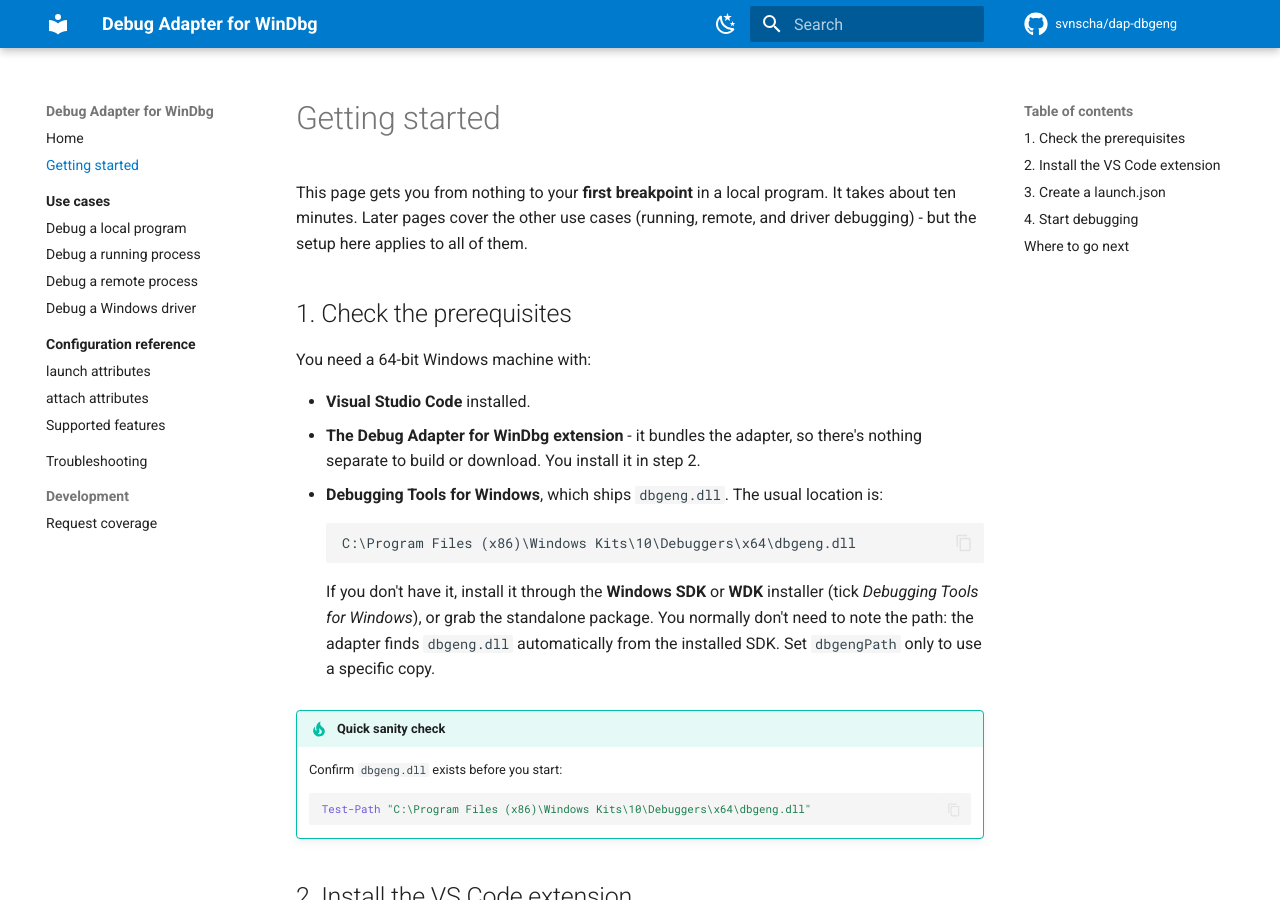
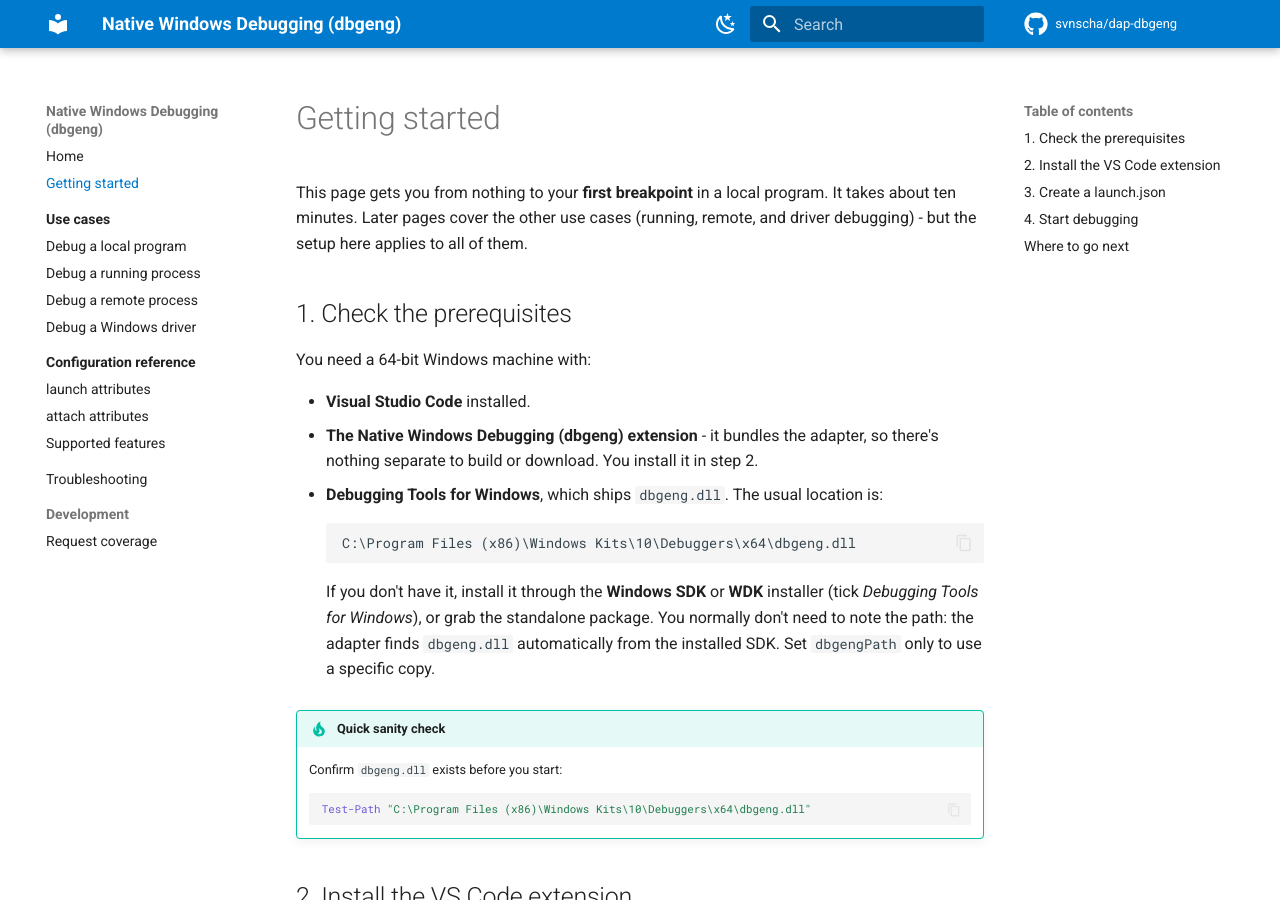
Before and after one commit to svnscha/dap-dbgeng, an MkDocs documentation site: the page built from docs/getting-started.md, in a window 1280 px wide and 900 px high. Built offline with MkDocs 1.6.1 and Material for MkDocs 9.7.7, drawn with Linux system fonts in a browser that asks for light colours; comment, search, counter and statistics services are not loaded; some of the changed text lies outside the part shown.

Commit message:
rebrand: "Native Windows Debugging (dbgeng)" (was "Debug Adapter for WinDbg")
The old name read as a tool *for* WinDbg, which misframes the product. Rename the
headline everywhere to match the story: debug native Windows code - C and C++
programs, services, and even the Windows kernel - straight from VS Code, using
the same engine that powers WinDbg.

Updates the extension displayName/description, the settings and debugger-type
labels, the README and CHANGELOG, the docs site name/description, and the doc
pages that named the extension. No functional changes. Bumps the version to
0.1.1 so the rebranded listing can be published (the live 0.1.0 keeps the old
name until then).

Co-Authored-By: Claude Opus 4.8 (1M context) <noreply@anthropic.com>

```diff
--- a/docs/getting-started.md
+++ b/docs/getting-started.md
@@ -9,7 +9,7 @@ remote, and driver debugging) - but the setup here applies to all of them.
 You need a 64-bit Windows machine with:
 
 - **Visual Studio Code** installed.
-- **The Debug Adapter for WinDbg extension** - it bundles the adapter, so there's
+- **The Native Windows Debugging (dbgeng) extension** - it bundles the adapter, so there's
   nothing separate to build or download. You install it in step 2.
 - **Debugging Tools for Windows**, which ships `dbgeng.dll`. The usual location is:
 
@@ -32,7 +32,7 @@ You need a 64-bit Windows machine with:
 
 ## 2. Install the VS Code extension
 
-Install the **Debug Adapter for WinDbg** extension. The adapter executable is
+Install the **Native Windows Debugging (dbgeng)** extension. The adapter executable is
 **bundled inside it**, so there's nothing else to download, build, or point at -
 once the extension is installed, you're ready to debug.
 
--- a/docs/troubleshooting.md
+++ b/docs/troubleshooting.md
@@ -19,7 +19,7 @@ For a full record of the DAP conversation, set a
 
 VS Code doesn't have the extension that provides the `dbgeng` debug type.
 
-**Fix:** install the **Debug Adapter for WinDbg** extension (it bundles the
+**Fix:** install the **Native Windows Debugging (dbgeng)** extension (it bundles the
 adapter - see [Getting started](getting-started.md)), make sure it's enabled, and
 reload the window. Your configuration's `type` must be `dbgeng`.
 
--- a/mkdocs.yml
+++ b/mkdocs.yml
@@ -1,8 +1,8 @@
-site_name: Debug Adapter for WinDbg
+site_name: Native Windows Debugging (dbgeng)
 site_description: >-
-  User guide for dap-dbgeng - a Windows Debug Adapter Protocol server backed by
-  the Windows debug engine (dbgeng). Configure VS Code to debug native programs,
-  attach to processes, debug remotely, and debug Windows drivers.
+  Debug native Windows code - C and C++ programs, services, and even the Windows
+  kernel - straight from Visual Studio Code, using the same engine that powers
+  WinDbg.
 site_author: Sven Scharmentke
 site_url: https://svnscha.github.io/dap-dbgeng/
 repo_url: https://github.com/svnscha/dap-dbgeng
--- a/package.json
+++ b/package.json
@@ -1,6 +1,6 @@
 {
   "name": "dap-dbgeng",
-  "version": "0.1.0",
+  "version": "0.1.1",
   "private": true,
   "description": "Task runner for the dap-dbgeng workspace. The project is C++ (CMake/Ninja/vcpkg) with a Python protocol generator and a VS Code extension; this package.json only provides convenient `npm run` entry points from the repo root.",
   "scripts": {
```
Also changed, not shown: docs/index.md (+2 -2 lines), vscode/CHANGELOG.md (+13 -3 lines), vscode/README.md (+6 -6 lines), 1 other file.
